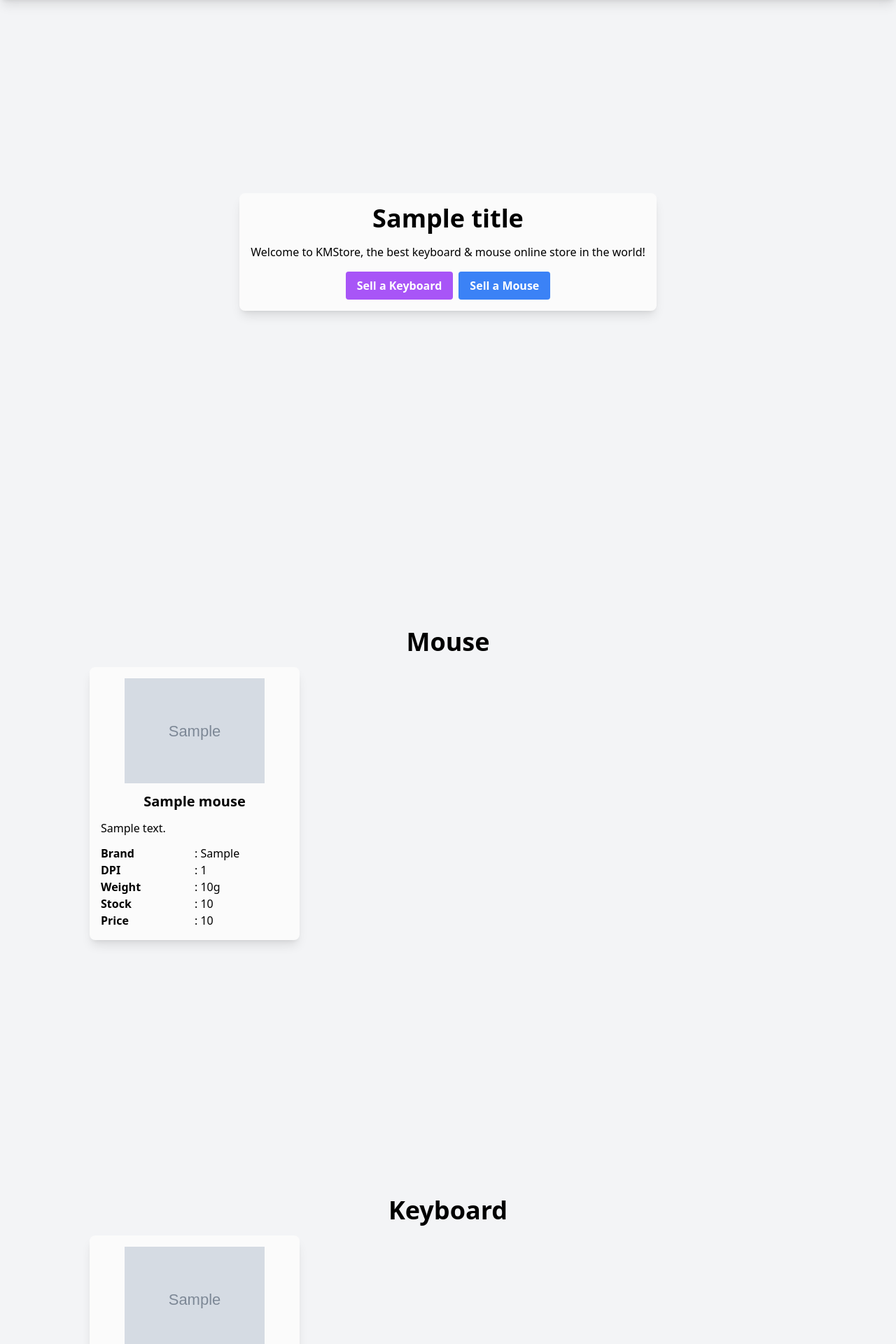
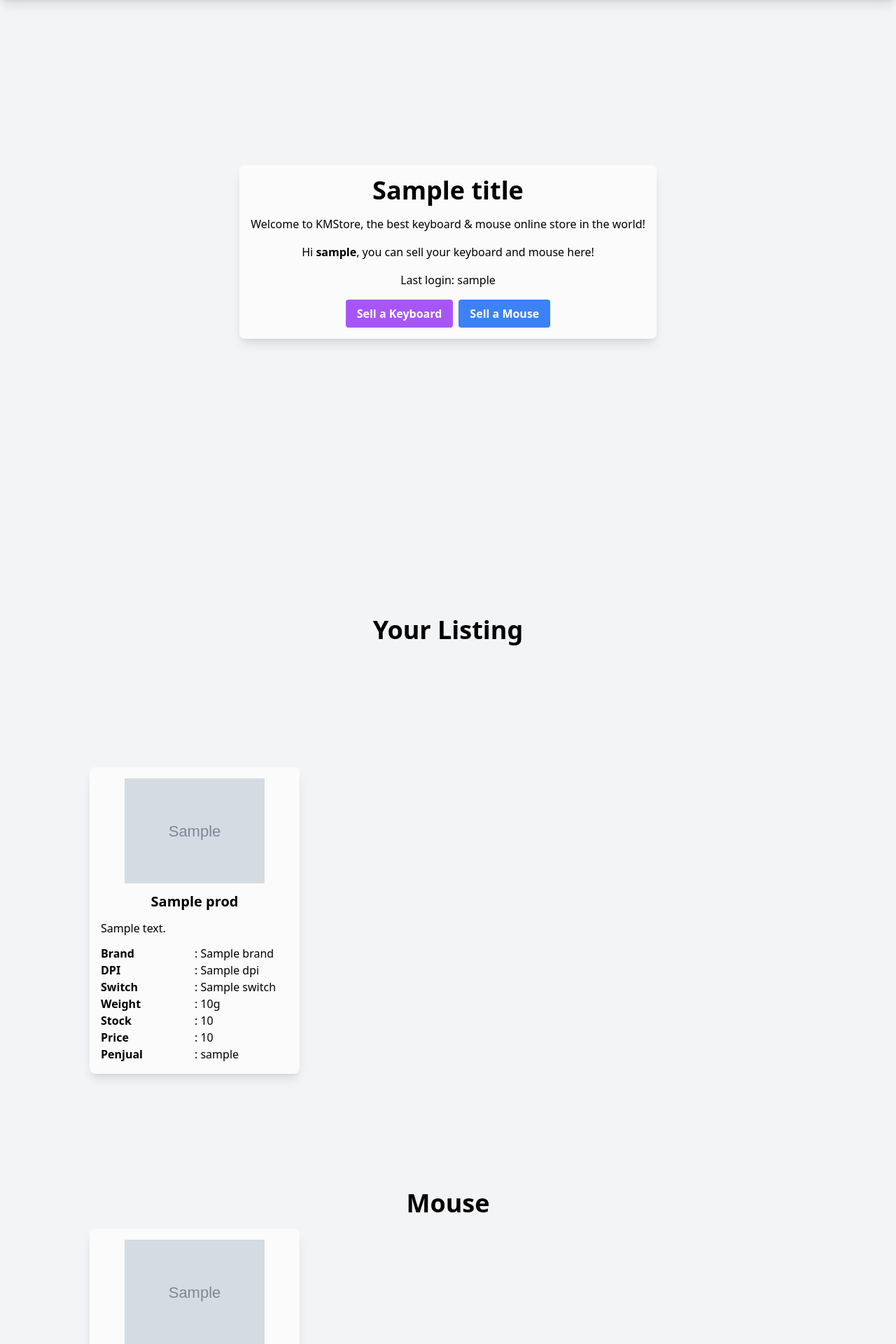
Before and after one commit to TrayMachi/kmstore, a Django app: template main/templates/main.html in a window 1280 px wide. Shown: the part 72-1992 px from the top of the page at 70% size. Run offline with Django 5.2, Linux system fonts and the light colour scheme; tables that the repository leaves empty hold one stand-in row (values such as "Sample post"); the template is opened without the code that fills it: values that come from a table or form of the project are taken from there, most other values are stand-ins (such as "Sample title", 1, 10 or a date in 2020); grey boxes marked "Sample" are stand-in pictures; some libraries are stand-ins or nearby versions.

Commit message:
feat: Add personalized listing for user's keyboard and mouse

```diff
--- a/main/templates/main.html
+++ b/main/templates/main.html
@@ -26,6 +26,11 @@
       <p class="text-center">
         Welcome to KMStore, the best keyboard & mouse online store in the world!
       </p>
+      <p class="text-center">
+        Hi <span class="font-bold">{{ current_user }}</span>, you can sell your
+        keyboard and mouse here!
+      </p>
+      <p class="text-center">Last login: {{ last_login }}</p>
       <div class="flex justify-center gap-2">
         <a
           href="/create/keyboard"
@@ -42,7 +47,54 @@
       </div>
     </div>
   </section>
-  {% if not mouse %}
+  {% if not your_listing %}
+  <h1 class="text-center my-[20vh] font-bold text-4xl">Tidak ada barang yang anda jual</h1>
+  {% else %}
+  <section class="flex items-center justify-center min-h-screen mx-[10vw]">
+    <div class="flex flex-col gap-4">
+      <h1 class="text-center my-[20vh] font-bold text-4xl">Your Listing</h1>
+      <div
+        class="grid xl:grid-cols-5 lg:grid-cols-4 md:grid-cols-2 gap-x-3 gap-y-4"
+      >
+        {% for prod in your_listing %}
+        <div
+          class="p-4 rounded-lg w-[300px] flex flex-col gap-3 justify-center bg-[#fbfbfb] shadow-lg"
+        >
+          <img
+            width="200px"
+            src="{{ prod.image }}"
+            class="mx-auto"
+            alt="{{ prod.name }}"
+          />
+          <h2 class="text-xl font-bold text-center">{{ prod.name }}</h2>
+          <p>{{ prod.description }}</p>
+          <div class="grid grid-cols-2">
+            <h2 class="font-bold">Brand</h2>
+            <p>: {{ prod.brand }}</p>
+            {% if prod.dpi %}
+            <h2 class="font-bold">DPI</h2>
+            <p>: {{ prod.dpi }}</p>
+            {% endif %} {% if prod.switch %}
+            <h2 class="font-bold">Switch</h2>
+            <p>: {{ prod.switch }}</p>
+            {% endif %}
+            {% if prod.weight %}
+            <h2 class="font-bold">Weight</h2>
+            <p>: {{ prod.weight }}g</p>
+            {% endif %}
+            <h2 class="font-bold">Stock</h2>
+            <p>: {{ prod.stock }}</p>
+            <h2 class="font-bold">Price</h2>
+            <p>: {{ prod.price }}</p>
+            <h2 class="font-bold">Penjual</h2>
+            <p>: {{ prod.author.username }}</p>
+          </div>
+        </div>
+        {% endfor %}
+      </div>
+    </div>
+  </section>
+  {% endif %} {% if not mouse %}
   <h2 class="text-center my-[20vh] font-bold text-4xl">Belum ada mouse</h2>
   {% else %}
   <section class="flex items-center justify-center min-h-screen mx-[10vw]">
@@ -74,6 +126,8 @@
             <p>: {{ m.stock }}</p>
             <h2 class="font-bold">Price</h2>
             <p>: {{ m.price }}</p>
+            <h2 class="font-bold">Penjual</h2>
+            <p>: {{ m.author.username }}</p>
           </div>
         </div>
         {% endfor %}
@@ -110,6 +164,8 @@
             <p>: {{ k.stock }}</p>
             <h2 class="font-bold">Price</h2>
             <p>: {{ k.price }}</p>
+            <h2 class="font-bold">Penjual</h2>
+            <p>: {{ k.author.username }}</p>
           </div>
         </div>
         {% endfor %}
```
